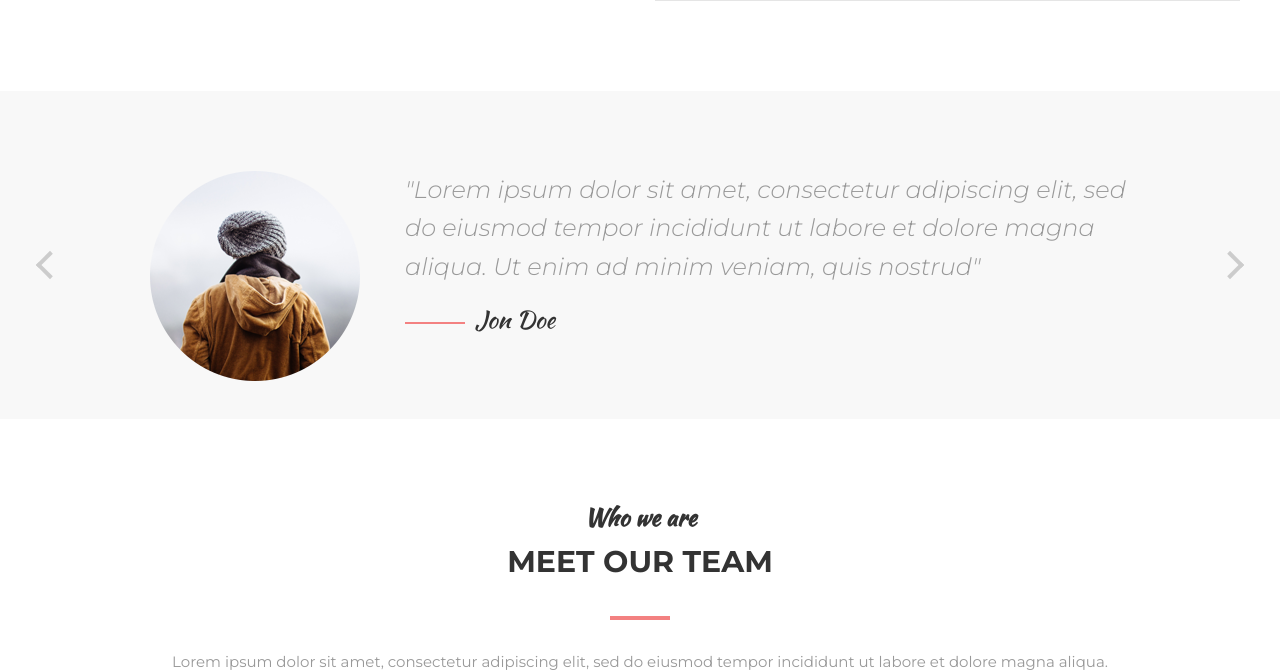
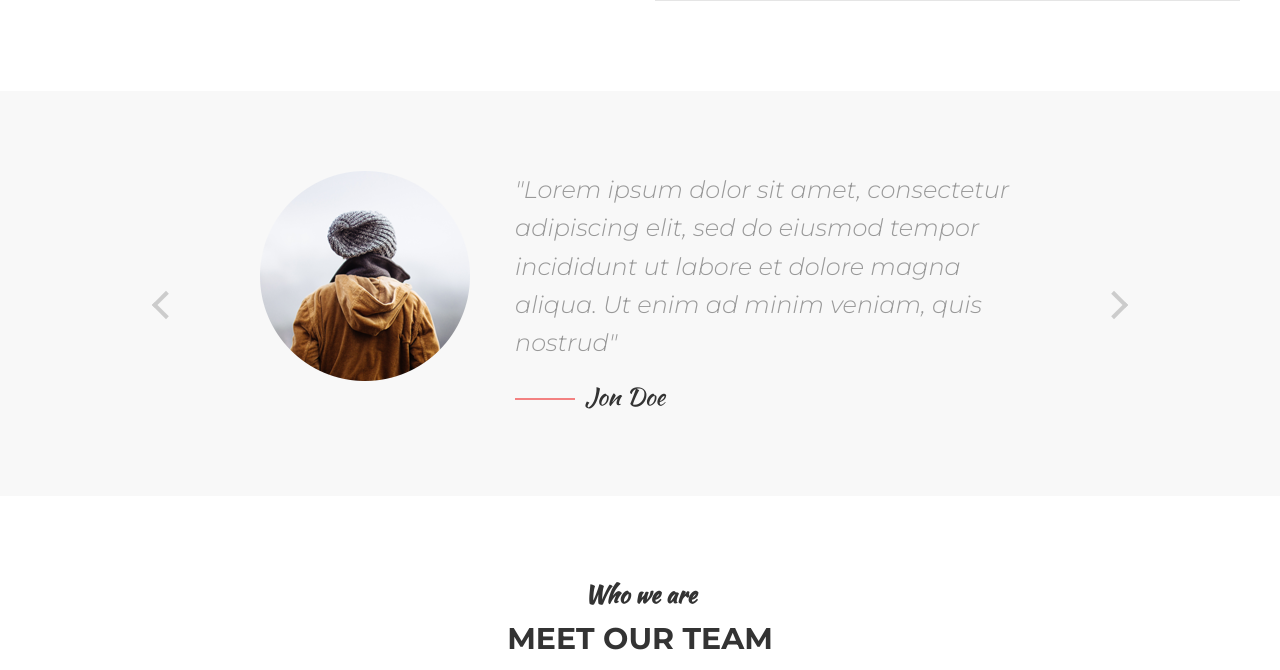
Before and after one commit to Dzikovskiy/htmlStudy, a PHP site: page / in a window 1280 px wide. Shown: the part 4047-4717 px from the top of the page. Run offline with PHP 8.4, Linux system fonts and the light colour scheme; some libraries are stand-ins or nearby versions.

Commit message:
Slider
slick js

```diff
--- a/assets/css/style.css
+++ b/assets/css/style.css
@@ -630,7 +640,12 @@
     position: relative;
 }
 
+.reviews .slick-slider {
+    padding: 0 110px;
+}
+
 .reviews_item {
+    min-height: 210px;
     padding-left: 255px;
     position: relative;
 }
@@ -667,16 +682,24 @@
     margin-right: 10px;
 }
 
-.reviews_btn {
+.slick-arrow {
+    display: block;
     font-size: 0;
+    border: 0;
+    background: none;
     color: transparent;
     position: absolute;
     top: 50%;
     transform: translateY(-50%);
     z-index: 1;
-}
-
-.reviews_btn:after {
+    cursor: pointer;
+}
+
+.slick-arrow:focus {
+    outline: 0;
+}
+
+.slick-arrow:after {
     content: "";
     display: block;
     width: 20px;
@@ -685,12 +708,12 @@
     border-right: 4px solid #ccc;
 }
 
-.reviews_btn--prev {
+.slick-prev {
     left: 0;
     transform: rotate(-135deg);
 }
 
-.reviews_btn--next {
+.slick-next {
     right: 0;
     transform: rotate(45deg);
 }
--- a/assets/js/app.js
+++ b/assets/js/app.js
@@ -24,12 +24,43 @@
     /*Smooth scroll*/
     $("[data-scroll]").on("click", function(event) {
         event.preventDefault();
-        var blockId = $(this).data("scroll");
+        var $this = $(this),
+            blockId = $(this).data("scroll");
         var blockOffset = $(blockId).offset().top;
+
+        $("nav a").removeClass("active");
+        $this.addClass("active");
+
         $("html, body").animate({
 
             scrollTop: blockOffset
         }, 500);
     });
 
+    /*Nav menu toggle*/
+    $("#nav_toggle").on("click", function(event) {
+        event.preventDefault();
+        $(this).toggleClass("active");
+        $("#nav").toggleClass("active");
+    });
+
+
+    /*Collapse*/
+    $("[data-collapse]").on("click", function(event) {
+
+        event.preventDefault();
+        var $this = $(this);
+
+        $this.toggleClass("active");
+    });
+    /*Slider*/
+
+    $("[data-slider]").slick({
+
+        infinite: true,
+        fade: true,
+        slideToShow: 1,
+        slideToScroll: 1
+    });
+
 });
--- a/index.html
+++ b/index.html
@@ -6,6 +6,7 @@
     <meta name="viewport" content="width=device-width, initial-scale=1">
     <link rel="stylesheet" href="assets/css/style.css">
     <link href="https://fonts.googleapis.com/css?family=Kaushan+Script|Montserrat:300i,400,700&display=swap&subset=cyrillic-ext" rel="stylesheet">
+    <link rel="stylesheet" type="text/css" href="https://cdn.jsdelivr.net/npm/slick-carousel@1.8.1/slick/slick.css" />
     <script src="https://kit.fontawesome.com/54153b1a19.js" crossorigin="anonymous"></script>
     <title>htmlStudy</title>
 </head>
@@ -14,15 +15,15 @@
 <header class="header" id="header">
     <div class="container">
         <div class="header_inner">
-            <div class="header_logo">MoGo</div>
-            <nav class="nav">
+            <div class="header_logo" data-scroll="#intro">MoGo</div>
+            <nav class="nav" id="nav">
                 <a class="nav_link" href="#" data-scroll="#about">About</a>
                 <a class="nav_link" href="#" data-scroll="#services">Service</a>
                 <a class="nav_link" href="#" data-scroll="#works">Work</a>
                 <a class="nav_link" href="#" data-scroll="#blog">Blog</a>
                 <a class="nav_link" href="#" data-scroll="#footer">Contact</a>
             </nav>
-            <button class="nav-toggle" type="button">
+            <button class="nav-toggle" type="button" id="nav_toggle">
                 <span class="nav-toggle_item">Menu</span>
 
             </button>
@@ -225,36 +226,36 @@
 
                     <div class="wedo_item">
                         <div class="accordion">
-                            <div class="accordion_item">
+                            <div class="accordion_item" data-collapse="#wedo_1">
                                 <div class="accordion_header">
                                     <img class="accordion_icon" src="assets/images/images/services/digital.png" alt="">
                                     <div class="accordion_title">photography</div>
                                 </div>
-                                <div class="accordion_content">
+                                <div class="accordion_content" id="wedo_1">
                                     <p>Lorem ipsum dolor sit amet, consectetur adipiscing elit, sed do eiusmod tempor incididunt ut labore et dolore magna aliqua. Ut enim ad minim veniam, quis nostrud exercitation ullamco laboris nisi ut aliquip ex ea commodo
                                         consequat. Duis aute irure dolor in reprehenderit in voluptate velit esse cillum dolore eu fugiat nulla pariatur. Excepteur sint occaecat cupidatat non proident, sunt in culpa qui officia deserunt mollit anim id
                                         est laborum.
                                     </p>
                                 </div>
                             </div>
-                            <div class="accordion_item active">
+                            <div class="accordion_item active" data-collapse="#wedo_2">
                                 <div class="accordion_header">
                                     <img class="accordion_icon" src="assets/images/images/services/creativity.png" alt="">
                                     <div class="accordion_title">Web design</div>
                                 </div>
-                                <div class="accordion_content">
+                                <div class="accordion_content" id="wedo_2">
                                     <p>Lorem ipsum dolor sit amet, consectetur adipiscing elit, sed do eiusmod tempor incididunt ut labore et dolore magna aliqua. Ut enim ad minim veniam, quis nostrud exercitation ullamco laboris nisi ut aliquip ex ea commodo
                                         consequat. Duis aute irure dolor in reprehenderit in voluptate velit esse cillum dolore eu fugiat nulla pariatur. Excepteur sint occaecat cupidatat non proident, sunt in culpa qui officia deserunt mollit anim id
                                         est laborum.
                                     </p>
                                 </div>
                             </div>
-                            <div class="accordion_item">
+                            <div class="accordion_item" data-collapse="#wedo_3">
                                 <div class="accordion_header">
                                     <img class="accordion_icon" src="assets/images/images/services/seo.png" alt="">
                                     <div class="accordion_title">SEO</div>
                                 </div>
-                                <div class="accordion_content">
+                                <div class="accordion_content" id="wedo_3">
                                     <p>Lorem ipsum dolor sit amet, consectetur adipiscing elit, sed do eiusmod tempor incididunt ut labore et dolore magna aliqua. Ut enim ad minim veniam, quis nostrud exercitation ullamco laboris nisi ut aliquip ex ea commodo
                                         consequat. Duis aute irure dolor in reprehenderit in voluptate velit esse cillum dolore eu fugiat nulla pariatur. Excepteur sint occaecat cupidatat non proident, sunt in culpa qui officia deserunt mollit anim id
                                         est laborum.
@@ -274,14 +275,35 @@
         <div class="section section--grey">
             <div class="container">
                 <div class="reviews">
-                    <a class="reviews_btn reviews_btn--prev" href="#">Prev</a>
-                    <a class="reviews_btn reviews_btn--next" href="#">Next</a>
+
+                    <div data-slider>
+                        <div>
                             <div class="reviews_item">
                                 <img class="reviews_photo" src="assets/images/images/works/avatar_03.png" alt="">
                                 <div class="reviews_text">"Lorem ipsum dolor sit amet, consectetur adipiscing elit, sed do eiusmod tempor incididunt ut labore et dolore magna aliqua. Ut enim ad minim veniam, quis nostrud"
                                 </div>
 
                                 <div class="reviews_author">Jon Doe</div>
+                            </div>
+                        </div>
+                        <div>
+                            <div class="reviews_item">
+                                <img class="reviews_photo" src="assets/images/images/works/avatar_03.png" alt="">
+                                <div class="reviews_text">"Lorem ipsum dolor sit amet, consectetur adipiscing elit, sed do eiusmod tempor incididunt ut "
+                                </div>
+
+                                <div class="reviews_author">Jon Doe</div>
+                            </div>
+                        </div>
+                        <div>
+                            <div class="reviews_item">
+                                <img class="reviews_photo" src="assets/images/images/works/avatar_03.png" alt="">
+                                <div class="reviews_text">"Sed do eiusmod tempor incididunt ut labore et dolore magna aliqua. Ut enim ad minim veniam, quis nostrud"
+                                </div>
+
+                                <div class="reviews_author">Jon Doe</div>
+                            </div>
+                        </div>
                     </div>
                 </div>
 
@@ -504,14 +526,34 @@
         <div class="section">
             <div class="container">
                 <div class="reviews">
-                    <a class="reviews_btn reviews_btn--prev" href="#">Prev</a>
-                    <a class="reviews_btn reviews_btn--next" href="#">Next</a>
+                    <div data-slider>
+                        <div>
                             <div class="reviews_item">
                                 <img class="reviews_photo" src="assets/images/images/works/avatar_03.png" alt="">
                                 <div class="reviews_text">"Lorem ipsum dolor sit amet, consectetur adipiscing elit, sed do eiusmod tempor incididunt ut labore et dolore magna aliqua. Ut enim ad minim veniam, quis nostrud"
                                 </div>
 
                                 <div class="reviews_author">Jon Doe</div>
+                            </div>
+                        </div>
+                        <div>
+                            <div class="reviews_item">
+                                <img class="reviews_photo" src="assets/images/images/works/avatar_03.png" alt="">
+                                <div class="reviews_text">"magna aliqua. Ut enim ad minim veniam, quis nostrud"
+                                </div>
+
+                                <div class="reviews_author">Jon Doe</div>
+                            </div>
+                        </div>
+                        <div>
+                            <div class="reviews_item">
+                                <img class="reviews_photo" src="assets/images/images/works/avatar_03.png" alt="">
+                                <div class="reviews_text">" do eiusmod tempor incididunt ut labore et dolore magna aliqua. Ut enim ad minim veniam, quis nostrud"
+                                </div>
+
+                                <div class="reviews_author">Jon Doe</div>
+                            </div>
+                        </div>
                     </div>
                 </div>
 
@@ -827,6 +869,7 @@
 </div>
 
 <script src="https://ajax.googleapis.com/ajax/libs/jquery/3.4.1/jquery.min.js"></script>
+<script type="text/javascript" src="https://cdn.jsdelivr.net/npm/slick-carousel@1.8.1/slick/slick.min.js"></script>
 <script src="assets/js/app.js"></script>
 </body>
 
```
Also changed, not shown: other parts of assets/css/style.css (+23 -7 lines). Lines whose indentation alone changed are shown as unchanged.
